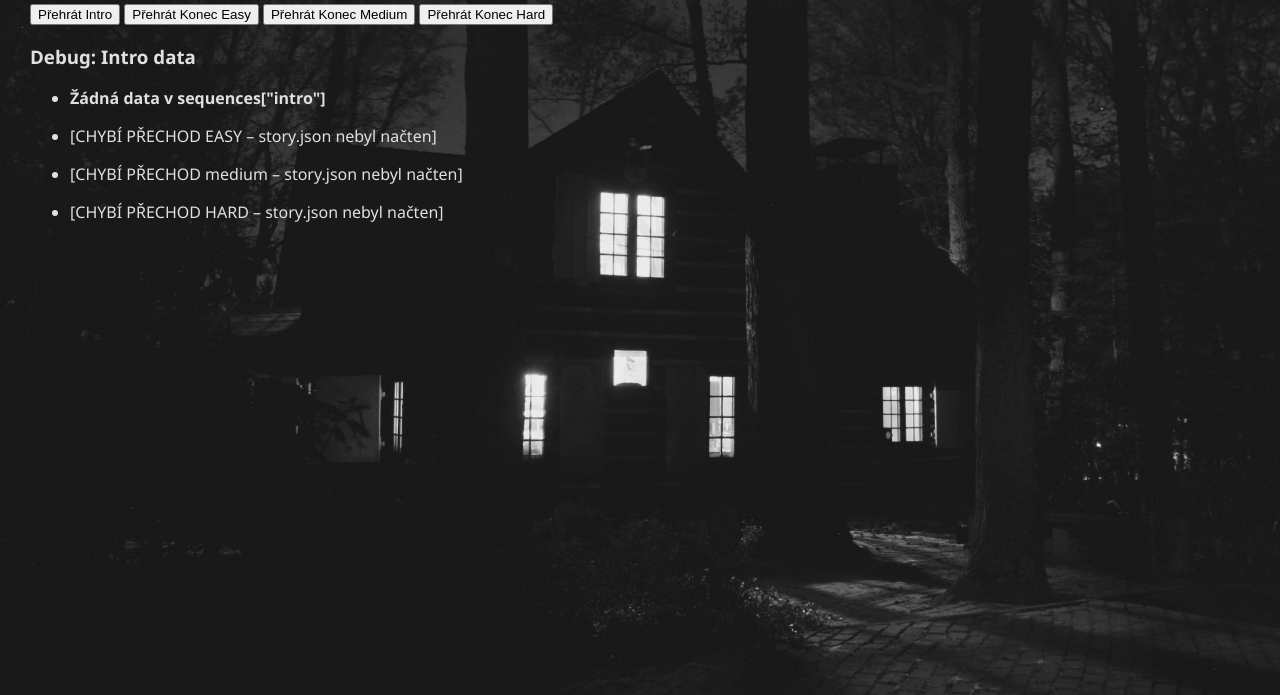
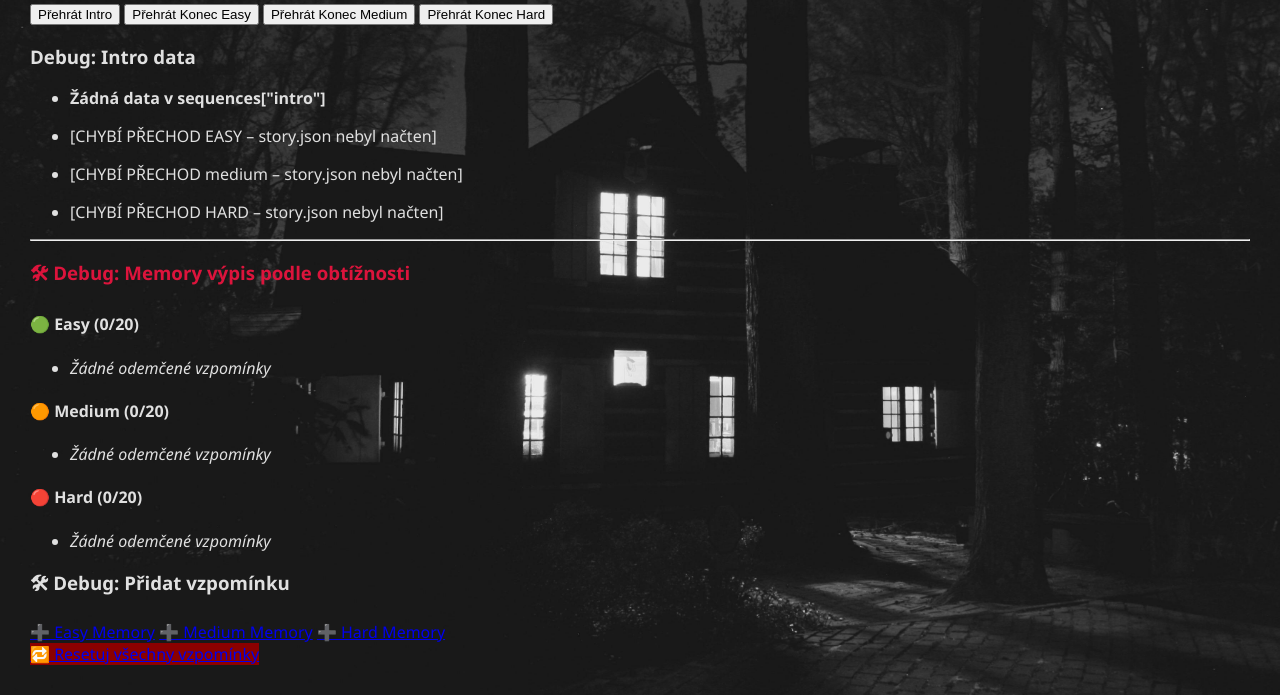
Before and after one commit to Mitelin/MystDoku, a Django app: page /gameplay/story/ in a window 1280 px wide. Shown: the part 205-900 px from the top of the page. Run offline with Django 5.2, Linux system fonts and the light colour scheme; the visitor is signed in with stand-in values (Sample User, id 1); data comes from the database, SQL or seed files in the repository; data that the repository does not hold is empty.

Commit message:
Linked intro to first time player
made lot of debugs for testing and creating Geting ready for finighing entire story arc

```diff
--- a/gameplay/templates/gameplay/story_so_far.html
+++ b/gameplay/templates/gameplay/story_so_far.html
@@ -15,6 +15,7 @@ body {
   <button onclick="playSequence('easy_end')">Přehrát Konec Easy</button>
   <button onclick="playSequence('medium_end')">Přehrát Konec Medium</button>
   <button onclick="playSequence('hard_end')">Přehrát Konec Hard</button>
+
 </div>
 <h3>Debug: Intro data</h3>
 <ul>
@@ -45,5 +46,41 @@ body {
     <li><strong>Žádná data v sequences["hard_end"]</strong></li>
   {% endfor %}
 </ul>
-{% include "partials/sequence.html" %}
+
+<hr>
+<h3 style="color: crimson;">🛠 Debug: Memory výpis podle obtížnosti</h3>
+
+<h4>🟢 Easy ({{ unlocked_easy|length }}/20)</h4>
+<ul>
+  {% for mem in unlocked_easy %}
+    <li>#{{ mem.order }} – {{ mem.text|truncatechars:80 }}</li>
+  {% empty %}
+    <li><i>Žádné odemčené vzpomínky</i></li>
+  {% endfor %}
+</ul>
+
+<h4>🟠 Medium ({{ unlocked_medium|length }}/20)</h4>
+<ul>
+  {% for mem in unlocked_medium %}
+    <li>#{{ mem.order }} – {{ mem.text|truncatechars:80 }}</li>
+  {% empty %}
+    <li><i>Žádné odemčené vzpomínky</i></li>
+  {% endfor %}
+</ul>
+
+<h4>🔴 Hard ({{ unlocked_hard|length }}/20)</h4>
+<ul>
+  {% for mem in unlocked_hard %}
+    <li>#{{ mem.order }} – {{ mem.text|truncatechars:80 }}</li>
+  {% empty %}
+    <li><i>Žádné odemčené vzpomínky</i></li>
+  {% endfor %}
+</ul>
+<h3>🛠 Debug: Přidat vzpomínku</h3>
+<a href="{% url 'debug_add_memory' 'easy' %}" class="debug-button">➕ Easy Memory</a>
+<a href="{% url 'debug_add_memory' 'medium' %}" class="debug-button">➕ Medium Memory</a>
+<a href="{% url 'debug_add_memory' 'hard' %}" class="debug-button">➕ Hard Memory</a>
+<br>
+<a href="{% url 'reset_progress' %}" class="debug-button" style="background: darkred;">🔁 Resetuj všechny vzpomínky</a>
+{% include "partials/sequence.html" with name=sequence_name frames=sequence_frames images=sequence_images %}
 {% endblock %}
--- a/gameplay/templates/partials/sequence.html
+++ b/gameplay/templates/partials/sequence.html
@@ -88,7 +88,7 @@ const sequences = {
 };
 
 const sequenceImages = {
-  {% for key, images in sequence_images.items %}
+  {% for key, images in sequence_image_map.items %}
     "{{ key }}": {
       {% for index, path in images.items %}
         {{ index }}: "{% static 'story/' %}{{ path }}",
@@ -132,7 +132,7 @@ function playSequence(type = "intro", callback = null) {
 
   const sequenceTexts = sequences[type];
   const imageMap = sequenceImages[type] || {};
-  if (!sequenceTexts) return;
+  if (!sequenceTexts || sequenceTexts.length === 0) return;
 
   sequenceInterrupted = false;
   sequenceTimeouts = [];
@@ -199,5 +199,13 @@ document.addEventListener("keydown", function (e) {
   }
 });
 </script>
+<script>
+  document.addEventListener("DOMContentLoaded", function () {
+    const name = "{{ name }}";
+    if (name && sequences[name] && sequences[name].length > 0) {
+      playSequence(name);
+    }
+  });
+</script>
 </body>
 </html>
--- a/gameplay/urls.py
+++ b/gameplay/urls.py
@@ -1,5 +1,5 @@
 from django.urls import path
-from .views import start_new_game, game_view, place_item, win_view
+from .views import start_new_game, game_view, place_item, win_view, auto_fill, reset_progress, debug_add_memory
 from gameplay.views import story_so_far
 
 urlpatterns = [
@@ -9,4 +9,6 @@ urlpatterns = [
     path('win/', win_view, name='win_page'),
     path('<uuid:game_id>/block/<int:block_index>/', game_view, name='game_block'),  # URL pro block ID
     path("story/", story_so_far, name="story_so_far"),
-]
+    path("auto_fill/<uuid:game_id>/", auto_fill, name="auto_fill"),
+    path("debug/reset_progress/", reset_progress, name="reset_progress"),
+    path("debug/add_memory/<str:difficulty>/", debug_add_memory, name="debug_add_memory"),]
--- a/gameplay/views.py
+++ b/gameplay/views.py
@@ -1,13 +1,12 @@
 from django.shortcuts import redirect, render, get_object_or_404
 from django.contrib.auth.decorators import login_required
-from .utils import create_game_for_player
-from .models import Game, Cell, Item, Room, Intro, Memory, DifficultyTransition
+from .utils import create_game_for_player, get_sequence_for_trigger, try_unlock_memory
+from .models import Game, Cell, Item, Room, Intro, Memory, DifficultyTransition, PlayerStoryProgress
 from django.http import JsonResponse
 from django.views.decorators.csrf import csrf_exempt
 from django.core.exceptions import ObjectDoesNotExist
 import json
 
-@login_required
 
 @login_required
 def start_new_game(request):
@@ -15,10 +14,15 @@ def start_new_game(request):
     Will remove all existing games and create new one with unique UUID.
     Now also supports difficulty from GET param (?difficulty=medium)
     """
+
     existing_games = Game.objects.filter(player=request.user, completed=False)
-
     if existing_games.exists():
         existing_games.delete()
+
+    # 🔍 Zjistíme, jestli je to první hra hráče
+    progress, _ = PlayerStoryProgress.objects.get_or_create(player=request.user)
+    if not progress.unlocked_easy and not progress.unlocked_medium and not progress.unlocked_hard:
+        request.session["play_intro"] = True
 
     difficulty = request.GET.get("difficulty", "easy").lower()
     if difficulty not in ["easy", "medium", "hard"]:
@@ -26,8 +30,6 @@ def start_new_game(request):
 
     game = create_game_for_player(request.user, difficulty=difficulty)
     return redirect('game_view', game_id=game.id)  # ✅ UUID instead of simple number ID
-
-
 
 
 @login_required
@@ -160,9 +162,16 @@ def place_item(request, cell_id):
                 print("DEBUG: Game is finished")
                 game.completed = True
                 game.save()
+
+                # 🔓 Odemkni memory hned po výhře
+                new_memory = try_unlock_memory(game)
+                if new_memory:
+                    request.session["just_unlocked_order"] = new_memory.order
+                print(f"DEBUG: Unlocked memory: {new_memory}")
+
                 return JsonResponse({"status": "completed"})
 
-            return JsonResponse({"status": "success"})
+                return JsonResponse({"status": "completed"})
         except Exception as e:
             print(f"DEBUG: Error {str(e)}")
             return JsonResponse({"status": "error", "message": str(e)}, status=400)
@@ -313,17 +322,125 @@ def story_so_far(request):
         19: "easy7.webp",
         20: "easy8.webp",
     }
+    progress, _ = PlayerStoryProgress.objects.get_or_create(player=request.user)
+
+    unlocked_easy = Memory.objects.filter(
+        difficulty="easy", order__in=progress.unlocked_easy
+    ).order_by("order")
+
+    unlocked_medium = Memory.objects.filter(
+        difficulty="medium", order__in=progress.unlocked_medium
+    ).order_by("order")
+
+    unlocked_hard = Memory.objects.filter(
+        difficulty="hard", order__in=progress.unlocked_hard
+    ).order_by("order")
+    game = Game.objects.filter(player=request.user, completed=True).order_by("-created_at").first()
+    just_unlocked = None
+    order = request.session.pop("just_unlocked_order", None)
+    if order is not None:
+        # Zjistíme, jaké difficulty to je
+        just_unlocked = Memory.objects.filter(order=order).first()
+    if just_unlocked:
+        memory = [
+            just_unlocked.text,
+            just_unlocked.transition or "[CHYBÍ TRANSITION]"
+        ]
+        memory_images = {
+            1: "easy8.webp"
+        }
+    else:
+        memory = []
+        memory_images = {}
+
+    sequence_name = None
+
+    # 🎯 EASY END – pokud právě získal 20. vzpomínku
+    if just_unlocked and just_unlocked.difficulty == "easy" and len(unlocked_easy) == 20:
+        sequence_name = "easy_end"
+
+    # 🎯 MEDIUM END
+    elif just_unlocked and just_unlocked.difficulty == "medium" and len(unlocked_medium) == 20:
+        sequence_name = "medium_end"
+
+    # 🎯 HARD END
+    elif just_unlocked and just_unlocked.difficulty == "hard" and len(unlocked_hard) == 20:
+        sequence_name = "hard_end"
+
+    # 🧠 Pokud právě odemkl memory (ale nemá ještě 20)
+    elif just_unlocked and (len(unlocked_easy) < 20 and len(unlocked_medium) < 20 and len(unlocked_hard) < 20):
+        sequence_name = "memory"
+
+    # 🆕 Pokud není splněna žádná podmínka, neprovádí se nic
+    else:
+        sequence_name = None
+
+    sequences = {
+        "intro": intro_texts,
+        "easy_end": easy_texts,
+        "medium_end": medium_texts,
+        "hard_end": hard_texts,
+        "memory": memory,
+    }
+    sequence_image_map = {
+        "intro": intro_images,
+        "easy_end": easy_images,
+        "medium_end": medium_images,
+        "hard_end": hard_images,
+        "memory": memory_images,
+    }
+
     return render(request, "gameplay/story_so_far.html", {
-        "sequences": {
-            "intro": intro_texts,
-            "easy_end": easy_texts,
-            "medium_end": medium_texts,
-            "hard_end": hard_texts,
-        },
-        "sequence_images": {
-            "intro": intro_images,
-            "easy_end": easy_images,
-            "medium_end": medium_images,
-            "hard_end": hard_images,
-        }
+        "unlocked_easy": unlocked_easy,
+        "unlocked_medium": unlocked_medium,
+        "unlocked_hard": unlocked_hard,
+        "sequence_name": sequence_name,
+        "sequence_frames": sequences.get(sequence_name, []),
+        "sequence_images": sequence_image_map.get(sequence_name, {}),
+        "sequences": sequences,
+        "sequence_image_map": sequence_image_map,
     })
+
+@login_required
+def auto_fill(request, game_id):
+    game = get_object_or_404(Game, id=game_id, player=request.user)
+
+    cells = Cell.objects.filter(game=game, prefilled=False)
+
+    for cell in cells:
+        cell.selected_item = cell.correct_item
+        cell.save()
+
+    return redirect("game_block", game_id=game.id, block_index=0)
+
+@login_required
+def reset_progress(request):
+    PlayerStoryProgress.objects.filter(player=request.user).delete()
+    return redirect("story_so_far")
+
+@login_required
+def debug_add_memory(request, difficulty):
+    progress, _ = PlayerStoryProgress.objects.get_or_create(player=request.user)
+    memory_qs = Memory.objects.filter(difficulty=difficulty).order_by("order")
+
+    if difficulty == "easy":
+        current = progress.unlocked_easy
+    elif difficulty == "medium":
+        current = progress.unlocked_medium
+    elif difficulty == "hard":
+        current = progress.unlocked_hard
+    else:
+        return redirect("game_selection")  # unknown difficulty fallback
+
+    next_mem = memory_qs.exclude(order__in=current).first()
+    if next_mem:
+        if difficulty == "easy":
+            progress.unlocked_easy.append(next_mem.order)
+        elif difficulty == "medium":
+            progress.unlocked_medium.append(next_mem.order)
+        elif difficulty == "hard":
+            progress.unlocked_hard.append(next_mem.order)
+        progress.save()
+        request.session["just_unlocked_order"] = next_mem.order  # spustíme přehrání
+
+    return redirect("story_so_far")
```
Also changed, not shown: gameplay/templates/gameplay/game.html (+13 -1 lines), gameplay/utils.py (+70 -2 lines), main/templates/main/game_selection.html (+14 -0 lines), main/views.py (+43 -1 lines).
